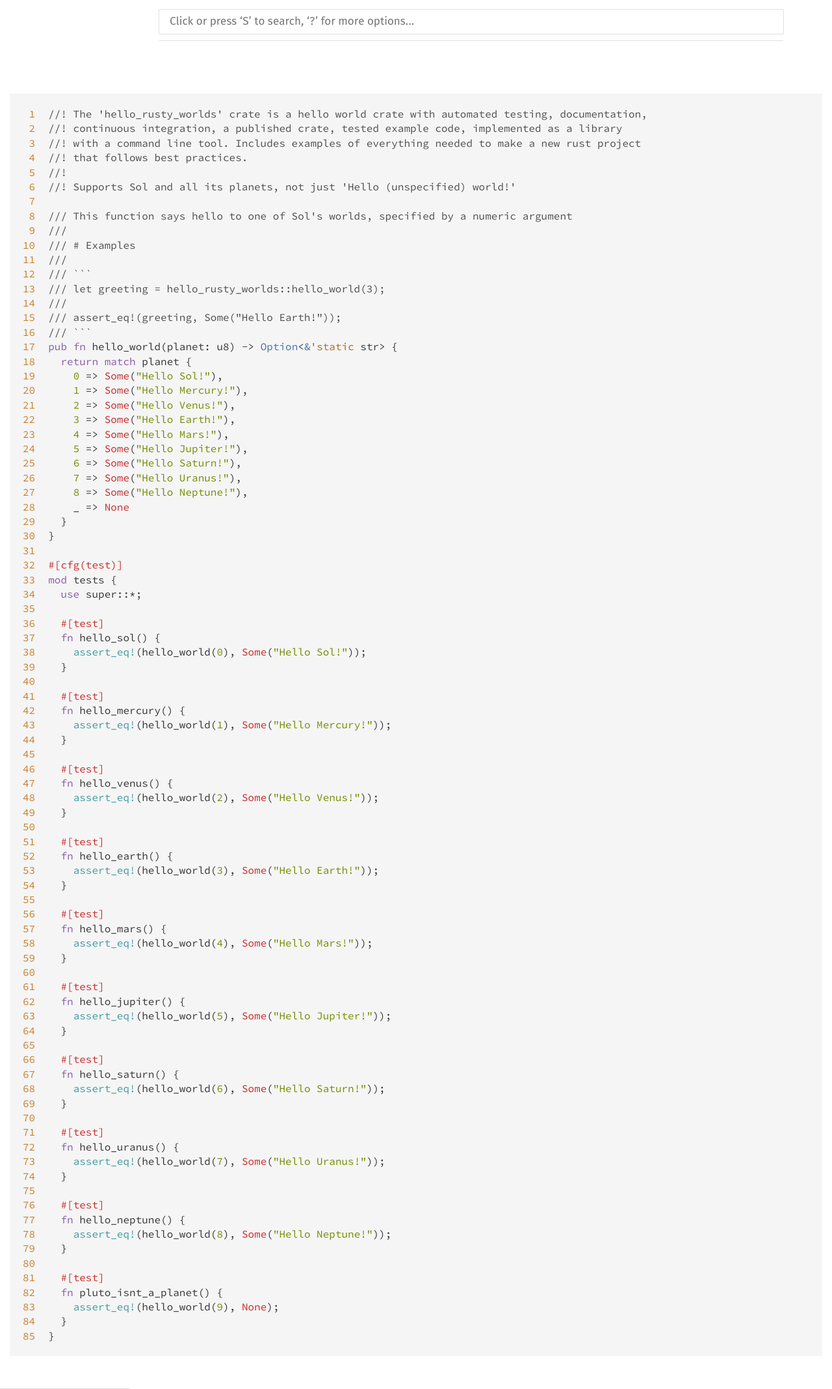
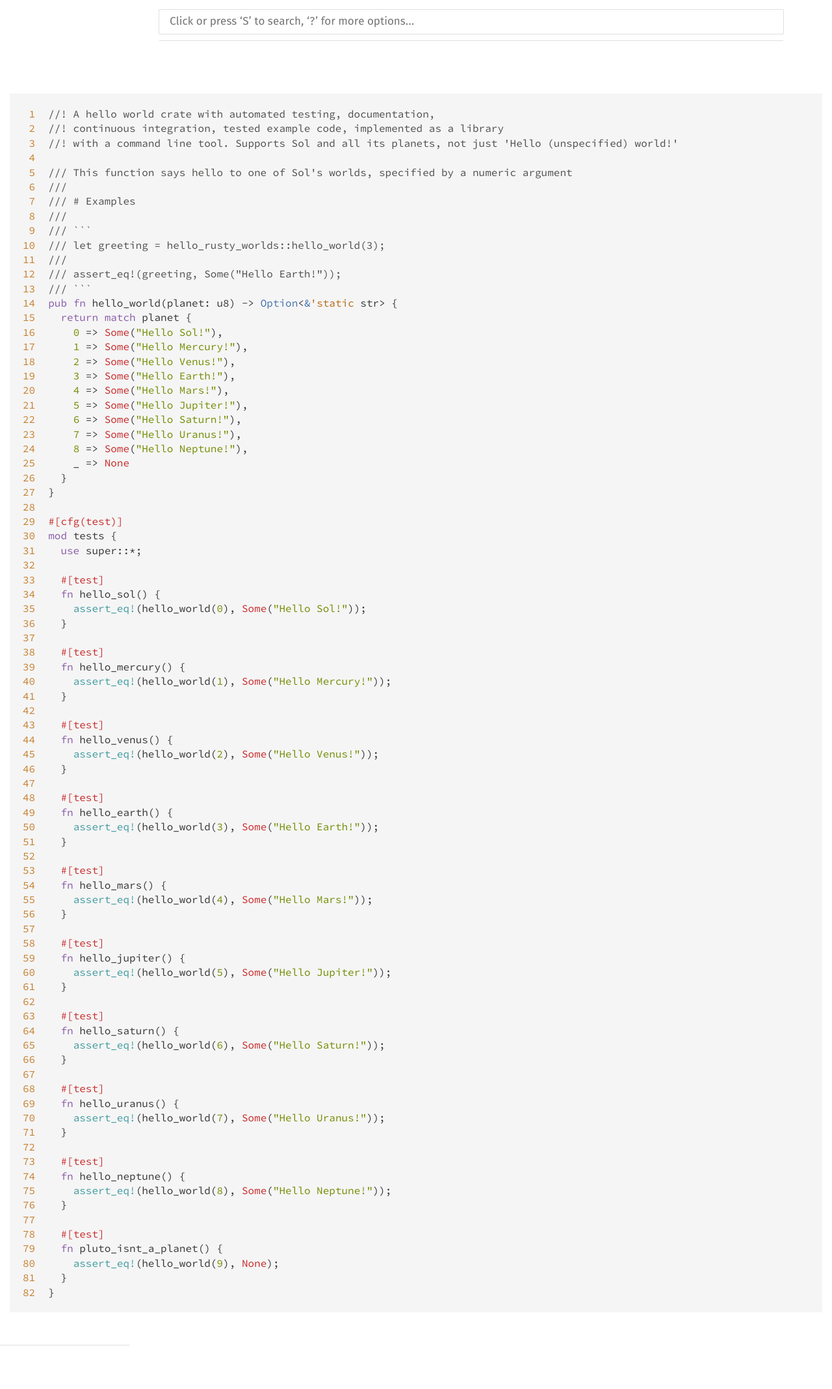
Before and after one commit to Densaugeo/hello_rusty_worlds, a plain HTML site: page src/hello_rusty_worlds/lib.rs.html in a window 1280 px wide. Shown: the whole page at 65% size. After the commit the page ends 2071 px from the top, so only its background shows below. Drawn offline with Linux system fonts and the light colour scheme.

Commit message:
Sync docs with new description

```diff
--- a/search-index.js
+++ b/search-index.js
@@ -1,4 +1,4 @@
 var searchIndex = {};
 searchIndex['hello_world'] = {"items":[],"paths":[]};
-searchIndex['hello_rusty_worlds'] = {"items":[[0,"","hello_rusty_worlds","The 'hello_rusty_worlds' crate is a hello world crate with automated testing, documentation,\ncontinuous integration, a published crate, tested example code, implemented as a library\nwith a command line tool. Includes examples of everything needed to make a new rust project\nthat follows best practices.",null,null],[5,"hello_world","","This function says hello to one of Sol's worlds, specified by a numeric argument",null,{"inputs":[{"name":"u8"}],"output":{"name":"option"}}]],"paths":[]};
+searchIndex['hello_rusty_worlds'] = {"items":[[0,"","hello_rusty_worlds","A hello world crate with automated testing, documentation,\ncontinuous integration, tested example code, implemented as a library\nwith a command line tool. Supports Sol and all its planets, not just 'Hello (unspecified) world!'",null,null],[5,"hello_world","","This function says hello to one of Sol's worlds, specified by a numeric argument",null,{"inputs":[{"name":"u8"}],"output":{"name":"option"}}]],"paths":[]};
 initSearch(searchIndex);
--- a/src/hello_rusty_worlds/lib.rs.html
+++ b/src/hello_rusty_worlds/lib.rs.html
@@ -122,16 +122,10 @@
 <span id="80">80</span>
 <span id="81">81</span>
 <span id="82">82</span>
-<span id="83">83</span>
-<span id="84">84</span>
-<span id="85">85</span>
 </pre><pre class='rust '>
-<span class='doccomment'>//! The &#39;hello_rusty_worlds&#39; crate is a hello world crate with automated testing, documentation,</span>
-<span class='doccomment'>//! continuous integration, a published crate, tested example code, implemented as a library</span>
-<span class='doccomment'>//! with a command line tool. Includes examples of everything needed to make a new rust project</span>
-<span class='doccomment'>//! that follows best practices.</span>
-<span class='doccomment'>//!</span>
-<span class='doccomment'>//! Supports Sol and all its planets, not just &#39;Hello (unspecified) world!&#39;</span>
+<span class='doccomment'>//! A hello world crate with automated testing, documentation,</span>
+<span class='doccomment'>//! continuous integration, tested example code, implemented as a library</span>
+<span class='doccomment'>//! with a command line tool. Supports Sol and all its planets, not just &#39;Hello (unspecified) world!&#39;</span>
 
 <span class='doccomment'>/// This function says hello to one of Sol&#39;s worlds, specified by a numeric argument</span>
 <span class='doccomment'>///</span>
```
Also changed, not shown: hello_rusty_worlds/fn.hello_world.html (+1 -1 lines), hello_rusty_worlds/index.html (+4 -7 lines).
